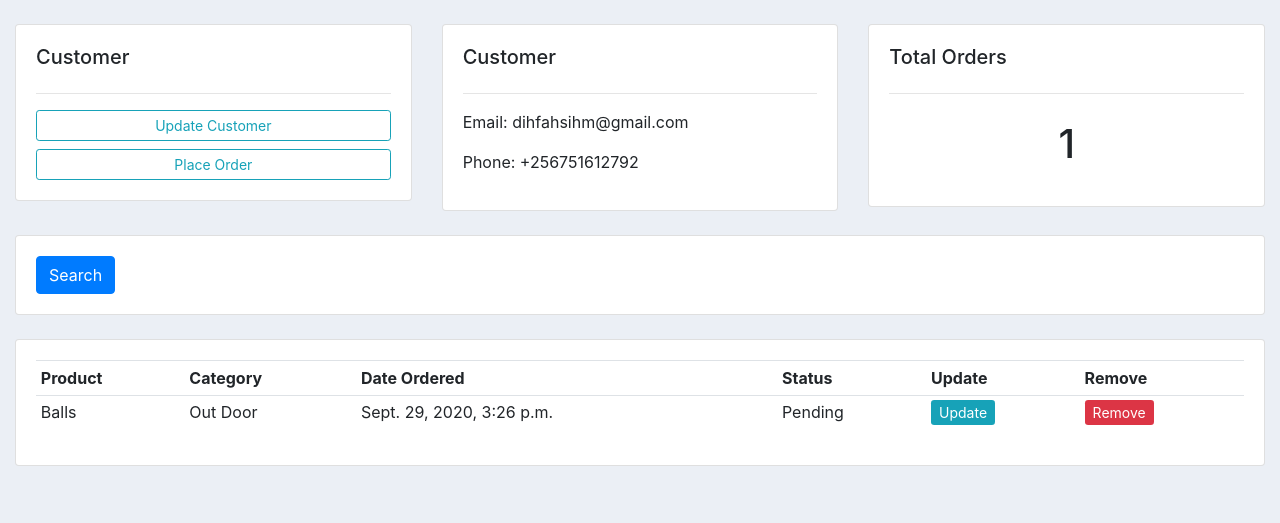
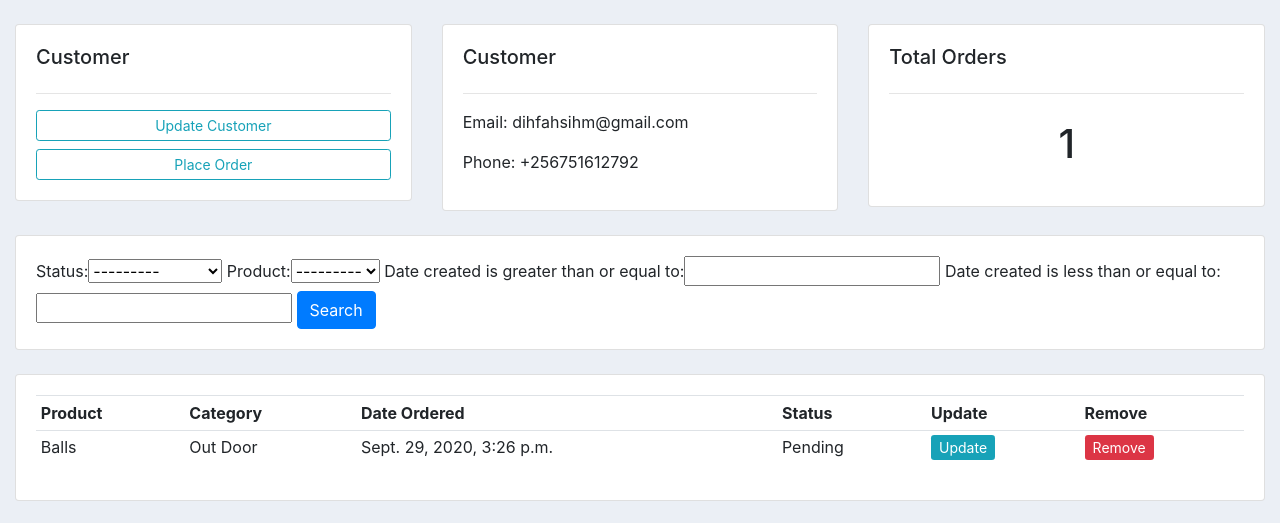
Before and after one commit to Dihfahsih1/customer-order-system, a Django app: page /customer/1/ in a window 1280 px wide. Shown: the part 66-589 px from the top of the page. Run offline with Django 3.2, Linux system fonts and the light colour scheme; data comes from the database, SQL or seed files in the repository; some libraries are stand-ins or nearby versions.

Commit message:
filter the customer's order using any of the field or a combination of the model fields

```diff
--- a/accounts/filters.py
+++ b/accounts/filters.py
@@ -1,7 +1,10 @@
 import django_filters
 from .models import *
-
+from django_filters import DateFilter
 class OrderFilter(django_filters.FilterSet):
+    start_date = DateFilter(field_name ="date_created", lookup_expr='gte')
+    end_date = DateFilter(field_name ="date_created", lookup_expr='lte')
     class Meta:
         model = Order
         fields = '__all__'
+        exclude=['customer', 'date_created']
--- a/accounts/templates/accounts/customer.html
+++ b/accounts/templates/accounts/customer.html
@@ -32,6 +32,7 @@
         <div class="col">
             <div class="card card-body">
                 <form method="get">
+                    {{myFilter.form}}
                     <button class="btn btn-primary" type="submit">Search</button>
                 </form>
             </div>
--- a/accounts/views.py
+++ b/accounts/views.py
@@ -21,7 +21,8 @@ def customer(request,pk):
     customer=Customer.objects.get(id=pk)
     orders=customer.order_set.all()
     total_orders = orders.count()
-    myFilter = OrderFilter()
+    myFilter = OrderFilter(request.GET, queryset=orders)
+    orders=myFilter.qs
     context={'customer':customer,'orders':orders, 'total_orders':total_orders,'myFilter':myFilter}
     return render(request,'accounts/customer.html', context)
 
```
